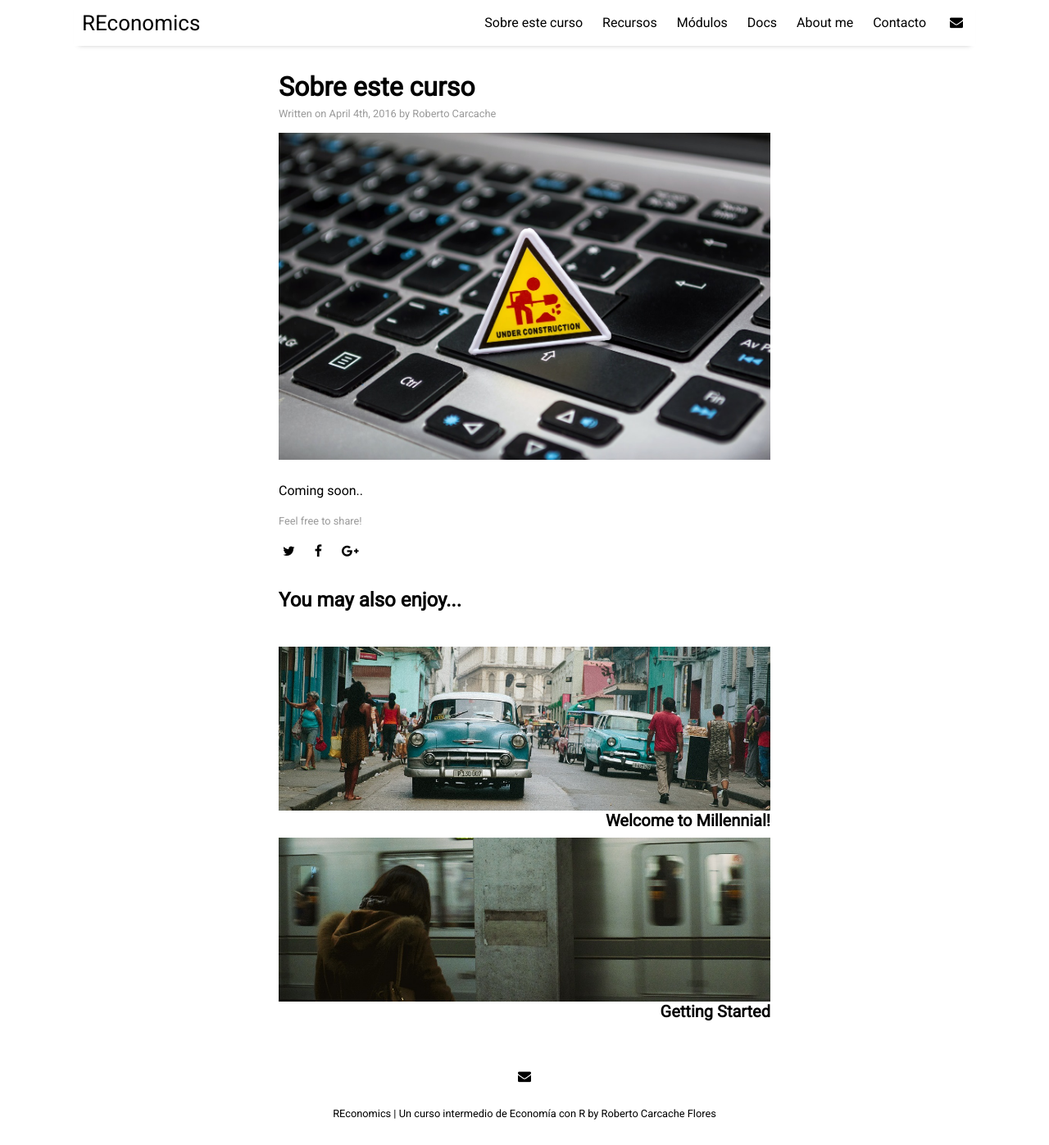
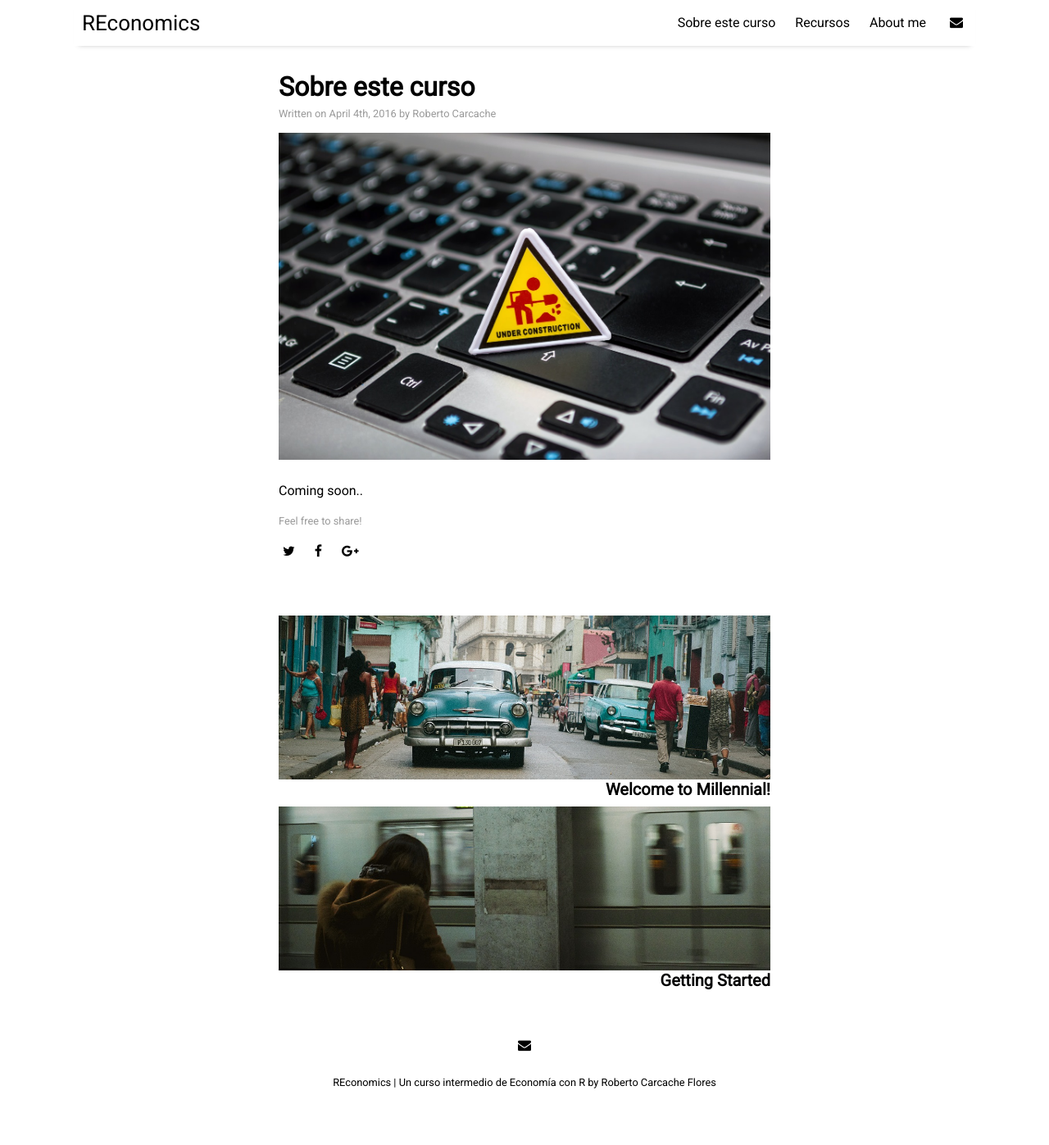
Before and after one commit to JP-Thoma/REconomics, a Jekyll site: the page built from _posts/2016-04-04-about-the-author.md, in a window 1280 px wide and 1397 px high. Shown: the whole window at 82% size. Built offline with Jekyll 4.4.1, drawn with Linux system fonts in a browser that asks for light colours; nearby versions of some CDN libraries.

Commit message:
Update settings.yml

```diff
--- a/_data/settings.yml
+++ b/_data/settings.yml
@@ -9,10 +9,8 @@ google-ID: ''
 menu:
 - {name: 'Sobre este curso', folder: 'pages', file: 'facts.html'}
 - {name: 'Recursos', folder: 'pages', file: 'resources.html'}
-- {name: 'Módulos', folder: 'pages', file: 'sample-posts.html'}
-- {name: 'Docs', folder: 'pages', file: 'documentation.html'}
 - {name: 'About me', folder: 'pages', file: 'about.html'}
-- {name: 'Contacto', folder: 'pages', file: 'contact.html'}
+
 
 # Available social icons are powered by Font Awesome, so you can use any icon that they offer
 social:
@@ -26,6 +24,4 @@ pagination:
 
 sharing_button_prompt: 'Feel free to share!'
 
-related_posts: 'You may also enjoy...'
-
 post_date_prefix: 'Written on'
```
